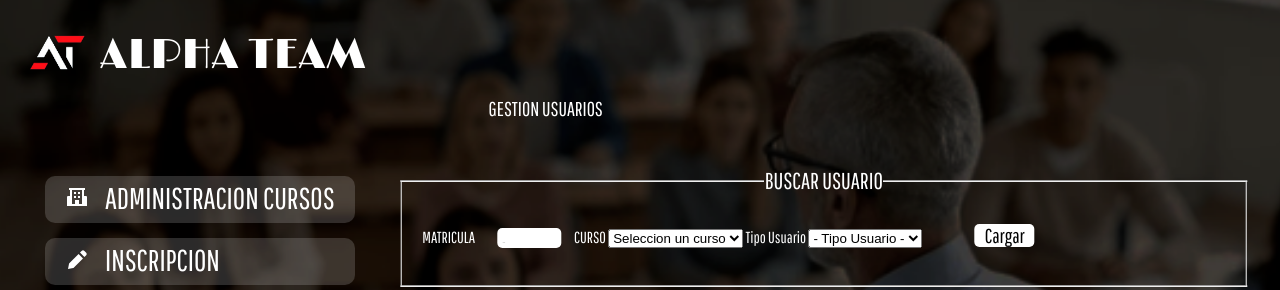
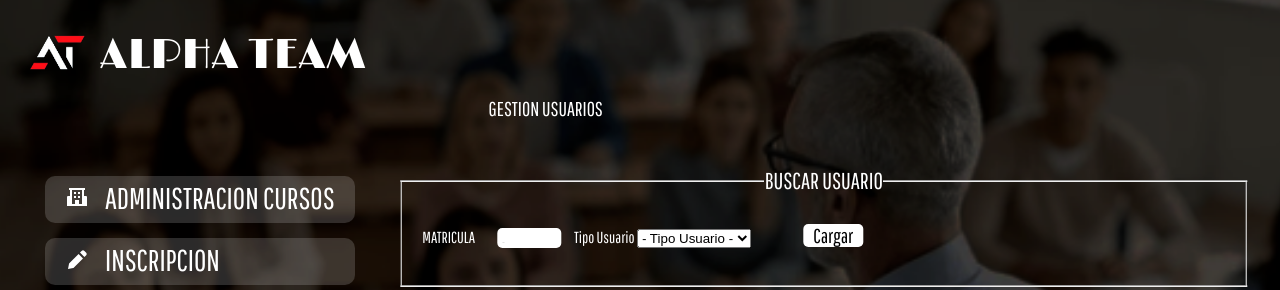
Before and after one commit to AlphaTeam23/AlphaTeamBlack, a Flask app: page /alphaTeam/admin/usuarios in a window 1280 px wide. Shown: the top 290 px of the page. Run offline with Flask 3, Linux system fonts and the light colour scheme; data comes from the database, SQL or seed files in the repository.

Commit message:
cambios en usuarios

```diff
--- a/templates/admin/a_usuarios.html
+++ b/templates/admin/a_usuarios.html
@@ -61,29 +61,16 @@
                     <legend>BUSCAR USUARIO</legend>
 
                     <label for="busqueda">MATRICULA</label>
-                    <input type="search" class="referencia" id="busqueda" placeholder="1000045">
-                    <label for="curso">CURSO</label>
-                        <select name="curso" id="curso" required>
-                            <option value="">Seleccion un curso</option>
-                            <option value="1">1° Bachiller</option>
-                            <option value="2">2° Bachiller</option>
-                            <option value="3">3° Bachiller</option>
-                            <option value="4">4° Bachiller</option>
-                            <option value="5">5° Bachiller</option>
-                            <option value="6">6° Bachiller</option>
-                    </select>
-
-
+                    <input name="busqueda" type="search" class="referencia" id="busqueda" placeholder="00001" required>
 
 
                     <label for="period">Tipo Usuario</label>
                     <select name="period" id="period" required>
                         <option value="">- Tipo Usuario -</option>
-                        <option value="">Administrador</option>
-                        <option value="">Estudiante</option>
-                        <option value="">Profesor</option>
+                        <option value="1">Administrador</option>
+                        <option value="2">Profesor</option>
+                        <option value="3">Estudiante</option>
                     </select>
-
 
 
                     <input type="button" class="btcargar" name="cargar" value="Cargar">
```
